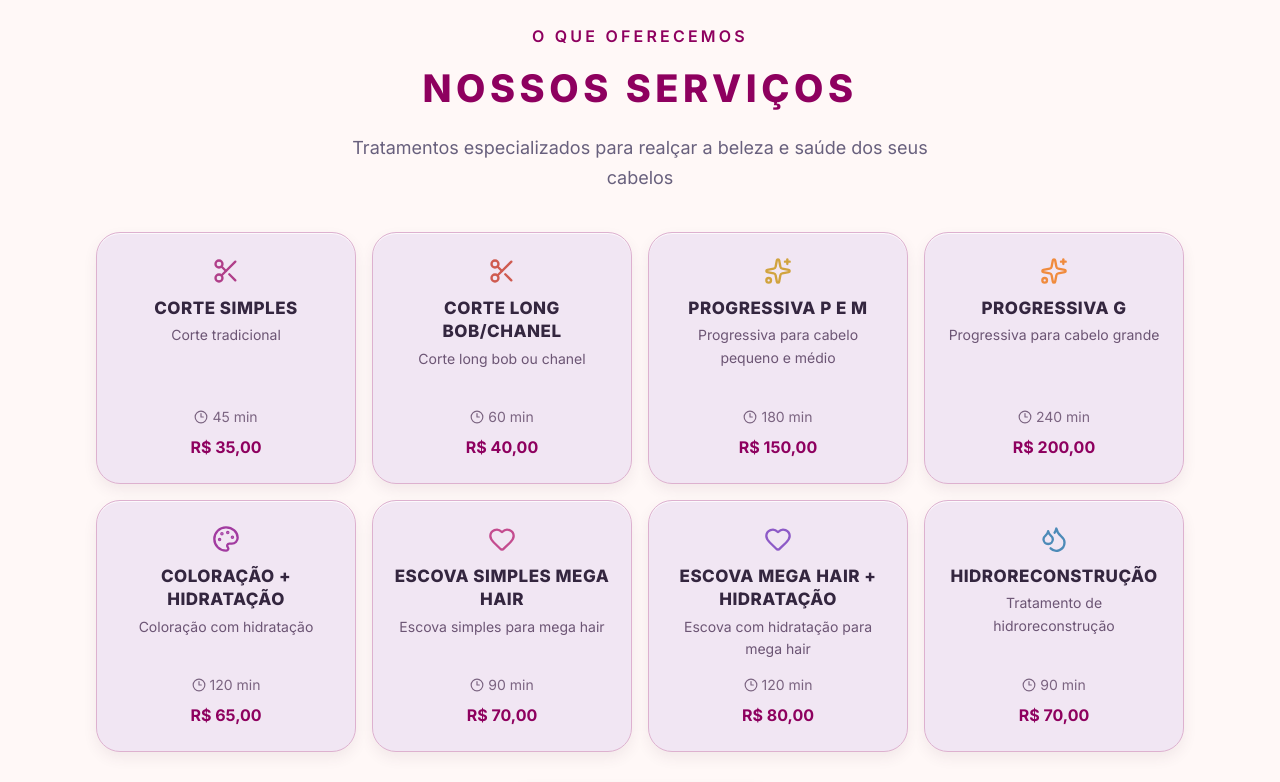
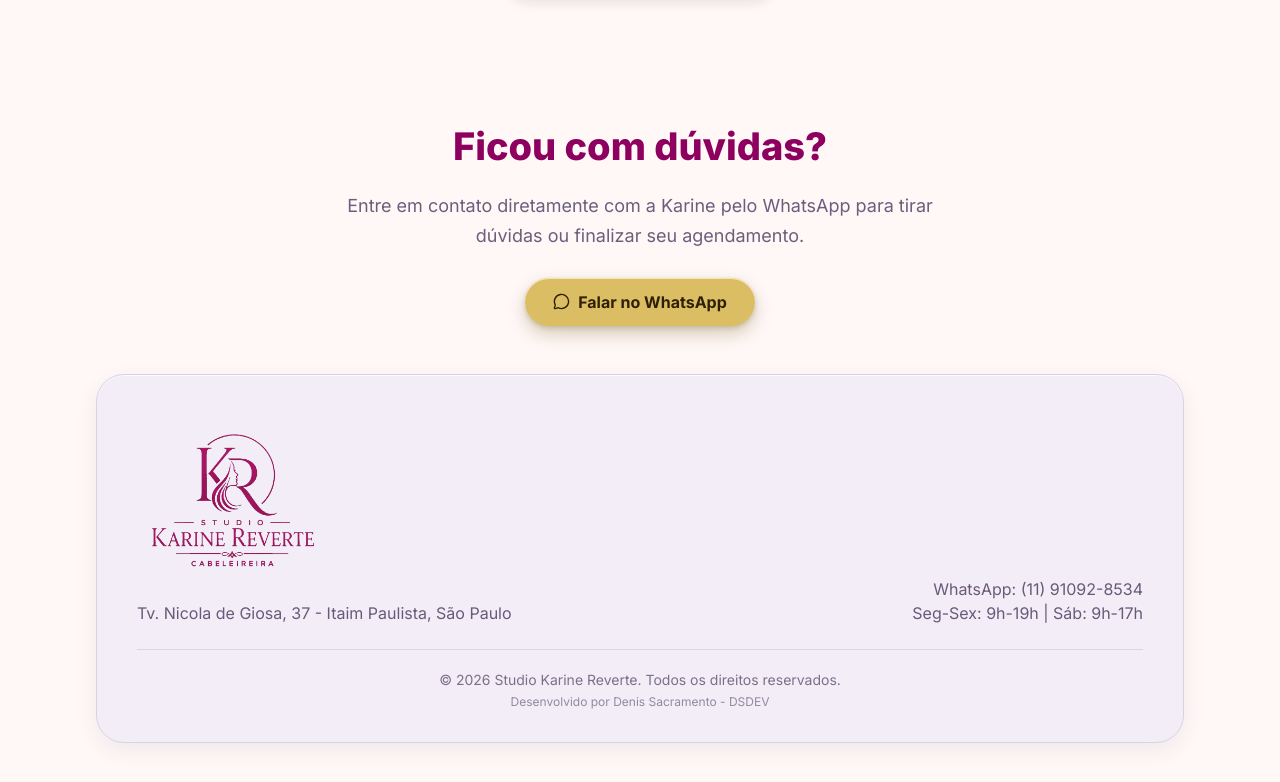
Before and after one commit to DenisSacramento/APP-AGENDA-STUDIO, a React (Vite) app: page / in a window 1280 px wide. Shown: the part 1022-1804 px from the top of the page. Built offline with nearby package versions, Linux system fonts and the light colour scheme.

Commit message:
remoção de card inicial

```diff
--- a/src/pages/client/HomePage.tsx
+++ b/src/pages/client/HomePage.tsx
@@ -1,11 +1,9 @@
 import { Link } from 'react-router-dom'
-import { Clock3, Droplets, Heart, MapPin, MessageCircle, Palette, Scissors, Sparkles, Star } from 'lucide-react'
+import { Clock3, MapPin, MessageCircle, Sparkles, Star } from 'lucide-react'
 import { PageContainer } from '../../components/layout/PageContainer'
 import { Button } from '../../components/ui/Button'
 
 export const HomePage = () => {
-  const serviceCardClass =
-    'flex h-full min-h-[252px] flex-col items-center rounded-3xl border border-[#ddb1cf] bg-[#f1e6f3] px-5 py-6 text-center shadow-[inset_0_1px_0_rgba(255,255,255,0.8),0_6px_14px_rgba(87,52,73,0.08)] transition duration-300 hover:-translate-y-1 hover:border-[#d39fbe] hover:shadow-[inset_0_1px_0_rgba(255,255,255,0.85),0_12px_24px_rgba(87,52,73,0.16)]'
   const whatsappPhone = '5511910928534'
   const whatsappMessage = encodeURIComponent('Oi, Karine! Vim pelo app e gostaria de mais informações para agendar um horário.')
   const whatsappLink = `https://wa.me/${whatsappPhone}?text=${whatsappMessage}`
@@ -26,7 +24,6 @@ export const HomePage = () => {
             Aqui nós não cuidamos somente da estética, cuidamos de pessoas, devolvendo autoestima, dignidade e alegria. Você é tratada
             com respeito, honestidade e amor.
           </p>
-          {/* CTA removido: acesso aos serviços disponível no menu e na seção 'Ver todos os serviços' */}
         </div>
       </section>
 
@@ -38,7 +35,7 @@ export const HomePage = () => {
                 <Star size={15} />
               </span>
               <div className="leading-tight">
-              <p className="text-[17px] font-bold text-[#261a3b]">Atendimento Personalizado</p>
+                <p className="text-[17px] font-bold text-[#261a3b]">Atendimento personalizado</p>
                 <p className="mt-1 text-base text-[#6c5574]">Cada cliente é única e especial</p>
               </div>
             </div>
@@ -48,7 +45,7 @@ export const HomePage = () => {
                 <Clock3 size={15} />
               </span>
               <div className="leading-tight">
-              <p className="text-[17px] font-bold text-[#261a3b]">Agendamento Online</p>
+                <p className="text-[17px] font-bold text-[#261a3b]">Agendamento online</p>
                 <p className="mt-1 text-base text-[#6c5574]">Marque seu horário pelo app</p>
               </div>
             </div>
@@ -62,114 +59,6 @@ export const HomePage = () => {
                 <p className="mt-1 text-base text-[#6c5574]">Tv. Nicola de Giosa, 37</p>
               </div>
             </div>
-          </div>
-
-          <div className="mx-auto mt-24 max-w-3xl text-center sm:mt-28">
-            <p className="text-xs font-semibold uppercase tracking-[0.2em] text-[#8e005f] sm:text-base">O que oferecemos</p>
-            <h2 className="mt-3 text-[28px] font-black uppercase tracking-[0.12em] text-[#8e005f] sm:text-[38px]">
-              Nossos Serviços
-            </h2>
-            <p className="mx-auto mt-4 max-w-[620px] text-base leading-relaxed text-[#68607d] sm:text-[18px]">
-              Tratamentos especializados para realçar a beleza e saúde dos seus cabelos
-            </p>
-          </div>
-
-          <div className="mt-10 grid grid-cols-1 gap-4 sm:grid-cols-2 lg:grid-cols-4">
-            <article className={serviceCardClass}>
-              <Scissors className="mx-auto text-[#b03f89]" size={28} />
-              <h3 className="mt-3 w-full max-w-[240px] text-[17px] font-extrabold uppercase leading-snug tracking-[0.03em] text-[#34263f] [overflow-wrap:anywhere]">
-                Corte Simples
-              </h3>
-              <p className="mt-1 max-w-[240px] text-sm leading-relaxed text-[#6c5574]">Corte tradicional</p>
-              <p className="mt-auto inline-flex items-center gap-1 pt-2 text-sm text-[#7b6481]">
-                <Clock3 size={14} /> 45 min
-              </p>
-              <p className="mt-2 text-base font-bold text-[#8e005f]">R$ 35,00</p>
-            </article>
-
-            <article className={serviceCardClass}>
-              <Scissors className="mx-auto text-[#cf5b50]" size={28} />
-              <h3 className="mt-3 w-full max-w-[240px] text-[17px] font-extrabold uppercase leading-snug tracking-[0.03em] text-[#34263f] [overflow-wrap:anywhere]">
-                Corte Long Bob/Chanel
-              </h3>
-              <p className="mt-1 max-w-[240px] text-sm leading-relaxed text-[#6c5574]">Corte long bob ou chanel</p>
-              <p className="mt-auto inline-flex items-center gap-1 pt-2 text-sm text-[#7b6481]">
-                <Clock3 size={14} /> 60 min
-              </p>
-              <p className="mt-2 text-base font-bold text-[#8e005f]">R$ 40,00</p>
-            </article>
-
-            <article className={serviceCardClass}>
-              <Sparkles className="mx-auto text-[#d1a33e]" size={28} />
-              <h3 className="mt-3 w-full max-w-[240px] text-[17px] font-extrabold uppercase leading-snug tracking-[0.03em] text-[#34263f] [overflow-wrap:anywhere]">
-                Progressiva P e M
-              </h3>
-              <p className="mt-1 max-w-[240px] text-sm leading-relaxed text-[#6c5574]">Progressiva para cabelo pequeno e médio</p>
-              <p className="mt-auto inline-flex items-center gap-1 pt-2 text-sm text-[#7b6481]">
-                <Clock3 size={14} /> 180 min
-              </p>
-              <p className="mt-2 text-base font-bold text-[#8e005f]">R$ 150,00</p>
-            </article>
-
-            <article className={serviceCardClass}>
-              <Sparkles className="mx-auto text-[#f08b3d]" size={28} />
-              <h3 className="mt-3 w-full max-w-[240px] text-[17px] font-extrabold uppercase leading-snug tracking-[0.03em] text-[#34263f] [overflow-wrap:anywhere]">
-                Progressiva G
-              </h3>
-              <p className="mt-1 max-w-[240px] text-sm leading-relaxed text-[#6c5574]">Progressiva para cabelo grande</p>
-              <p className="mt-auto inline-flex items-center gap-1 pt-2 text-sm text-[#7b6481]">
-                <Clock3 size={14} /> 240 min
-              </p>
-              <p className="mt-2 text-base font-bold text-[#8e005f]">R$ 200,00</p>
-            </article>
-
-            <article className={serviceCardClass}>
-              <Palette className="mx-auto text-[#a23ba0]" size={28} />
-              <h3 className="mt-3 w-full max-w-[240px] text-[17px] font-extrabold uppercase leading-snug tracking-[0.03em] text-[#34263f] [overflow-wrap:anywhere]">
-                Coloração + Hidratação
-              </h3>
-              <p className="mt-1 max-w-[240px] text-sm leading-relaxed text-[#6c5574]">Coloração com hidratação</p>
-              <p className="mt-auto inline-flex items-center gap-1 pt-2 text-sm text-[#7b6481]">
-                <Clock3 size={14} /> 120 min
-              </p>
-              <p className="mt-2 text-base font-bold text-[#8e005f]">R$ 65,00</p>
-            </article>
-
-            <article className={serviceCardClass}>
-              <Heart className="mx-auto text-[#c44c8f]" size={28} />
-              <h3 className="mt-3 w-full max-w-[240px] text-[17px] font-extrabold uppercase leading-snug tracking-[0.03em] text-[#34263f] [overflow-wrap:anywhere]">
-                Escova Simples Mega Hair
-              </h3>
-              <p className="mt-1 max-w-[240px] text-sm leading-relaxed text-[#6c5574]">Escova simples para mega hair</p>
-              <p className="mt-auto inline-flex items-center gap-1 pt-2 text-sm text-[#7b6481]">
-                <Clock3 size={14} /> 90 min
-              </p>
-              <p className="mt-2 text-base font-bold text-[#8e005f]">R$ 70,00</p>
-            </article>
-
-            <article className={serviceCardClass}>
-              <Heart className="mx-auto text-[#8d5ac7]" size={28} />
-              <h3 className="mt-3 w-full max-w-[240px] text-[17px] font-extrabold uppercase leading-snug tracking-[0.03em] text-[#34263f] [overflow-wrap:anywhere]">
-                Escova Mega Hair + Hidratação
-              </h3>
-              <p className="mt-1 max-w-[240px] text-sm leading-relaxed text-[#6c5574]">Escova com hidratação para mega hair</p>
-              <p className="mt-auto inline-flex items-center gap-1 pt-2 text-sm text-[#7b6481]">
-                <Clock3 size={14} /> 120 min
-              </p>
-              <p className="mt-2 text-base font-bold text-[#8e005f]">R$ 80,00</p>
-            </article>
-
-            <article className={serviceCardClass}>
-              <Droplets className="mx-auto text-[#4d8bb8]" size={28} />
-              <h3 className="mt-3 w-full max-w-[240px] text-[17px] font-extrabold uppercase leading-snug tracking-[0.03em] text-[#34263f] [overflow-wrap:anywhere]">
-                Hidroreconstrução
-              </h3>
-              <p className="mt-1 max-w-[240px] text-sm leading-relaxed text-[#6c5574]">Tratamento de hidroreconstrução</p>
-              <p className="mt-auto inline-flex items-center gap-1 pt-2 text-sm text-[#7b6481]">
-                <Clock3 size={14} /> 90 min
-              </p>
-              <p className="mt-2 text-base font-bold text-[#8e005f]">R$ 70,00</p>
-            </article>
           </div>
 
           <div className="mt-8 flex justify-center">
@@ -219,7 +108,7 @@ export const HomePage = () => {
         </div>
         <div className="mt-6 border-t border-[#ddd4e7] pt-5 text-center text-sm text-[#7c7088]">
           <p>© 2026 Studio Karine Reverte. Todos os direitos reservados.</p>
-          <p className="mt-1 text-xs text-[#94899f]">Desenvolvido por Denis Sacramento- DSDEV</p>
+          <p className="mt-1 text-xs text-[#94899f]">Desenvolvido por Denis Sacramento - DSDEV</p>
         </div>
       </footer>
 
```
Lines whose indentation alone changed are shown as unchanged.
